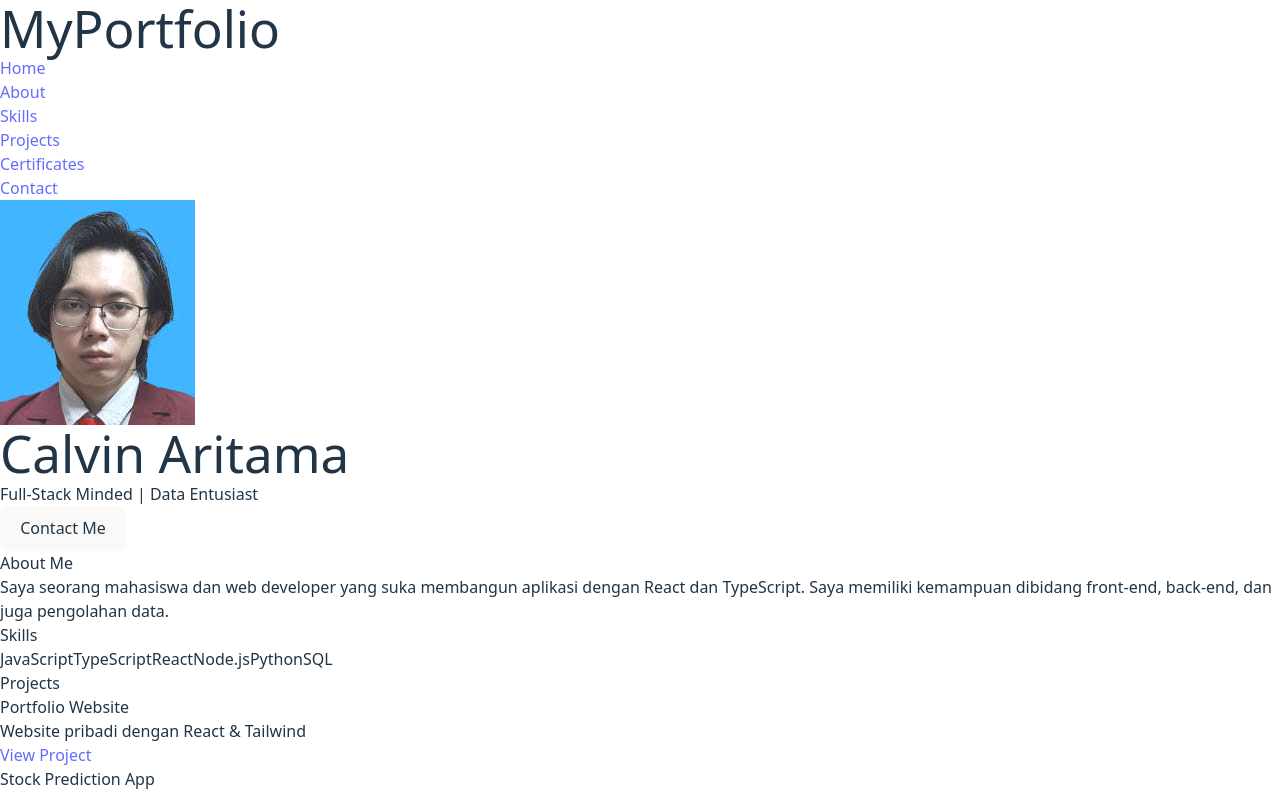
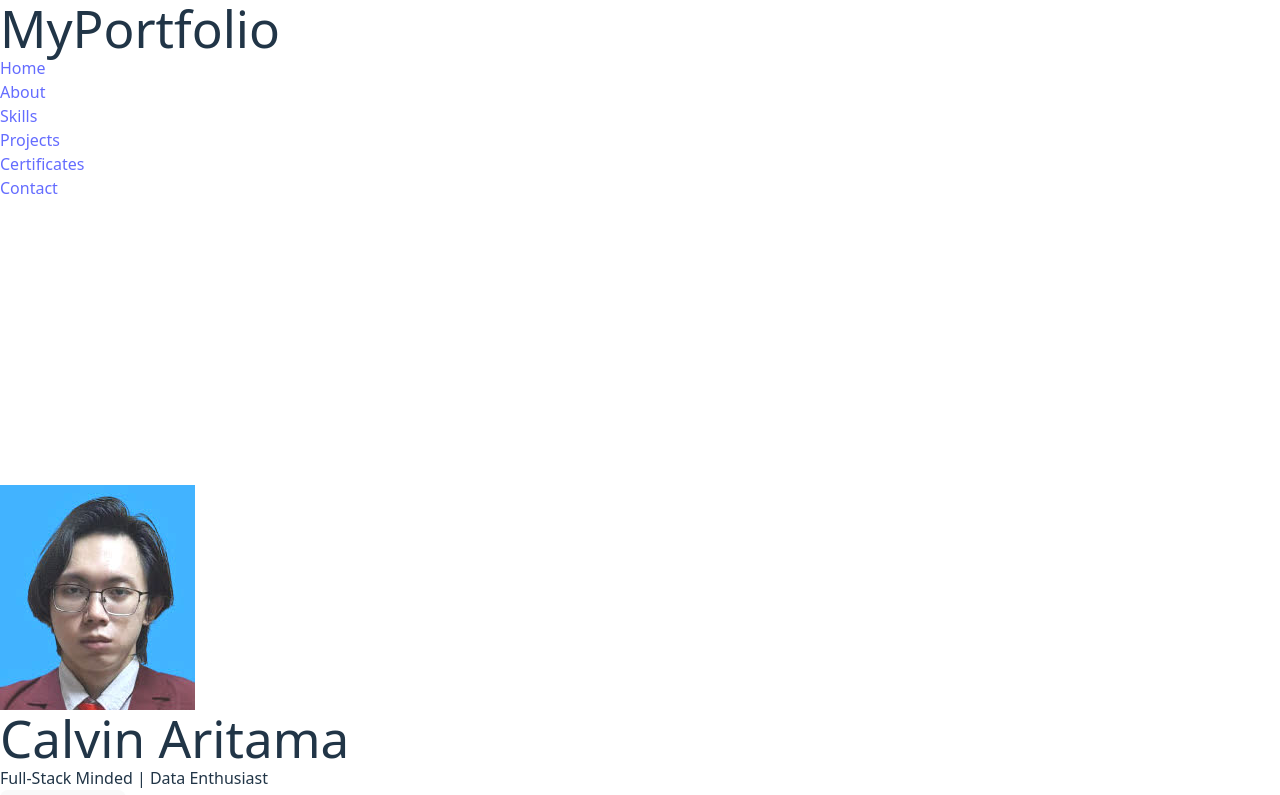
Before and after one commit to valice12/PortofolioCalvin, a React (Vite) app in the folder my-porto/: page / in a window 1280 px wide. Shown: the top 795 px of the page. Built offline with nearby package versions, Linux system fonts and the light colour scheme.

Commit message:
update text

```diff
--- a/my-porto/src/components/About.tsx
+++ b/my-porto/src/components/About.tsx
@@ -2,7 +2,7 @@ function About() {
   return (
     <section id="about" className="py-20 bg-gray-100 w-full">
       <div className="w-full h-screen mx-auto px-6 text-center">
-        <h2 className="text-3xl font-bold mb-6">About Me</h2>
+        <h2 className="text-3xl font-bold mb-6 text-black">About Me</h2>
         <p className="text-gray-700 leading-relaxed">
           Saya seorang mahasiswa dan web developer yang suka membangun aplikasi
           dengan React dan TypeScript. Saya memiliki kemampuan dibidang front-end, back-end, dan juga pengolahan data.
--- a/my-porto/src/components/Contact.tsx
+++ b/my-porto/src/components/Contact.tsx
@@ -1,9 +1,9 @@
 function Contact() {
   return (
-    <section id="contact" className="py-20 bg-gray-100 w-full">
+    <section id="contact" className="py-20 bg-dark-gray-100 w-full ">
       <div className="max-w-4xl mx-auto px-6 text-center">
-        <h2 className="text-3xl font-bold mb-6">Contact</h2>
-        <p className="text-gray-700">Hubungi saya di:</p>
+        <h2 className="text-3xl font-bold mb-6 text-gray">Contact</h2>
+        <p className="text-gray">Hubungi saya di:</p>
         <div className="mt-4 space-y-2">
           <a href="mailto:calvinaritamaga@gmail.com" className="text-blue-600 block">📧 calvinaritamaga@gmail.com</a>
           <a href="https://github.com/valice12" target="_blank" className="text-blue-600 block">🐙 GitHub</a>
--- a/my-porto/src/components/Hero.tsx
+++ b/my-porto/src/components/Hero.tsx
@@ -1,13 +1,33 @@
 function Hero() {
   return (
-    <section className="w-full h-screen flex flex-col justify-center items-center bg-gradient-to-r from-blue-500 to-purple-500">
-      <div className="flex flex-col justify-center items-center h-screen text-center">
-        <div className="w-32 h-32 border-2 border-white rounded-full flex items-center justify-center">
-          <img src="/Profile.jpg" alt="Fot Profile" className="w-full h-full object-cover rounded-full"/>
+    <section className="relative w-full h-screen flex flex-col justify-center items-center bg-gradient-to-r from-blue-500 to-purple-500 overflow-hidden">
+      <div className="absolute top-10 left-20 w-72 h-72 bg-purple-400 rounded-full mix-blend-multiply filter blur-3xl opacity-30 animate-pulse"></div>
+      <div className="absolute bottom-20 right-20 w-72 h-72 bg-blue-400 rounded-full mix-blend-multiply filter blur-3xl opacity-30 animate-pulse"></div>
+      <div className="absolute top-1/2 left-1/2 w-96 h-96 bg-pink-400 rounded-full mix-blend-multiply filter blur-3xl opacity-20 animate-pulse -translate-x-1/2 -translate-y-1/2"></div>
+
+      <div className="absolute bottom-0 w-full">
+        <svg xmlns="http://www.w3.org/2000/svg" viewBox="0 0 1440 320">
+          <path fill="#fff" fillOpacity="1" d="M0,256L80,224C160,192,320,128,480,112C640,96,800,128,960,138.7C1120,149,1280,139,1360,133.3L1440,128L1440,320L1360,320C1280,320,1120,320,960,320C800,320,640,320,480,320C320,320,160,320,80,320L0,320Z"></path>
+        </svg>
+      </div>
+
+      <div className="relative flex flex-col justify-center items-center text-center">
+        <div className="w-32 h-32 border-2 border-white rounded-full flex items-center justify-center overflow-hidden shadow-lg">
+          <img
+            src="/Profile.jpg"
+            alt="Foto Profile"
+            className="w-full h-full object-cover rounded-full"
+          />
         </div>
-        <h1 className="mt-4 text-2xl font-bold">Calvin Aritama</h1>
-        <p className="text-sm">Full-Stack Minded | Data Entusiast</p>
-        <button className="mt-4 px-4 py-2 bg-white text-blue-600 rounded">Contact Me</button>
+        <h1 className="mt-4 text-3xl md:text-4xl font-bold text-white drop-shadow-lg">
+          Calvin Aritama
+        </h1>
+        <p className="text-sm md:text-base text-white/90">
+          Full-Stack Minded | Data Enthusiast
+        </p>
+        <button className="mt-6 px-6 py-2 bg-white text-blue-600 rounded-xl shadow-md hover:scale-105 transition-transform">
+          Contact Me
+        </button>
       </div>
     </section>
   );
--- a/my-porto/src/components/Project.tsx
+++ b/my-porto/src/components/Project.tsx
@@ -8,7 +8,7 @@ function Projects() {
   return (
     <section id="projects" className="py-20 bg-gray-100 w-full">
       <div className="max-w-5xl mx-auto px-6">
-        <h2 className="text-3xl font-bold text-center mb-10">Projects</h2>
+        <h2 className="text-3xl font-bold text-center mb-10 text-black">Projects</h2>
         <div className="grid md:grid-cols-2 gap-6">
           {projects.map((p, index) => (
             <div key={index} className="p-6 bg-white rounded-lg shadow hover:shadow-lg transition">
--- a/my-porto/src/components/Skill.tsx
+++ b/my-porto/src/components/Skill.tsx
@@ -4,7 +4,7 @@ function Skills() {
   return (
     <section id="skills" className="py-20 bg-white w-full">
       <div className="mx-auto px-6 text-center">
-        <h2 className="text-3xl font-bold mb-6">Skills</h2>
+        <h2 className="text-3xl font-bold mb-6 text-black">Skills</h2>
         <div className="flex flex-wrap justify-center gap-4">
           {skills.map((skill, index) => (
             <span key={index} className="px-4 py-2 bg-blue-100 text-blue-700 rounded-lg shadow">
```
